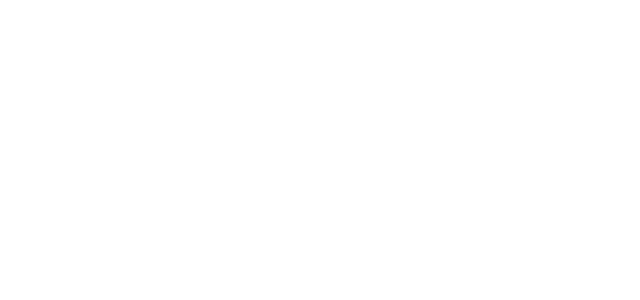
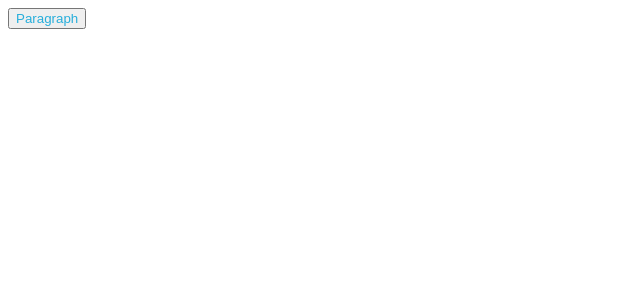
Before and after one commit to Naveenkumar67/React-Assignment---Button-Action-with-Class-Component, a React app: page / in a window 1280 px wide. Shown: the top 300 px of the page, without its empty margins (0-640 px from the left). Built offline with nearby package versions, Linux system fonts and the light colour scheme.

Commit message:
Update App.js

```diff
--- a/src/components/App.js
+++ b/src/components/App.js
@@ -5,11 +5,15 @@ class App extends Component {
     constructor(props) {
 		super(props);
 	};
-
+handle(){
+	return(<p>Hello, I've learnt to use the full-stack evaluation tool. This makes me so happy</p>
+	       )
+}
     render() {
     	return(
     		<div id="main">
 				{ /* Do not remove this main div!! */ }
+		<button onclick={this.handle}>Paragraph</button>
     		</div>
     	);
     }
```
